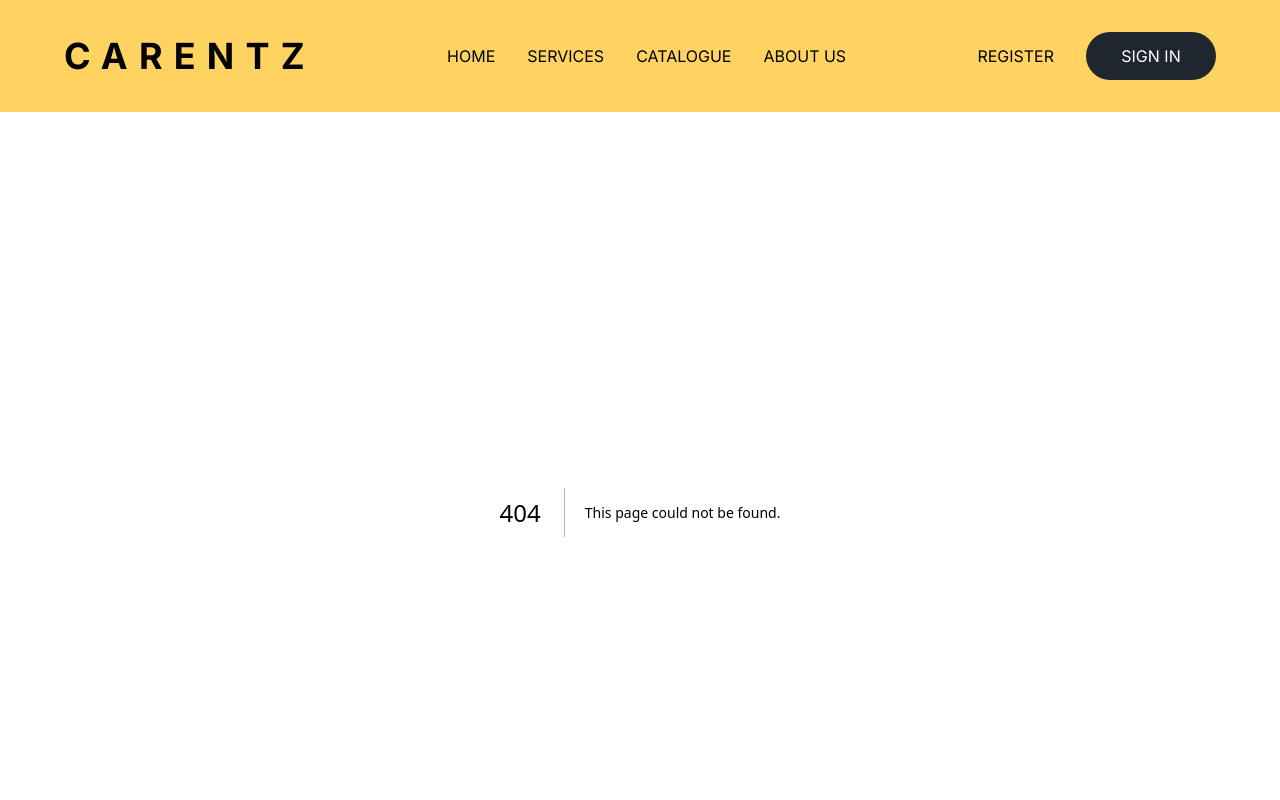
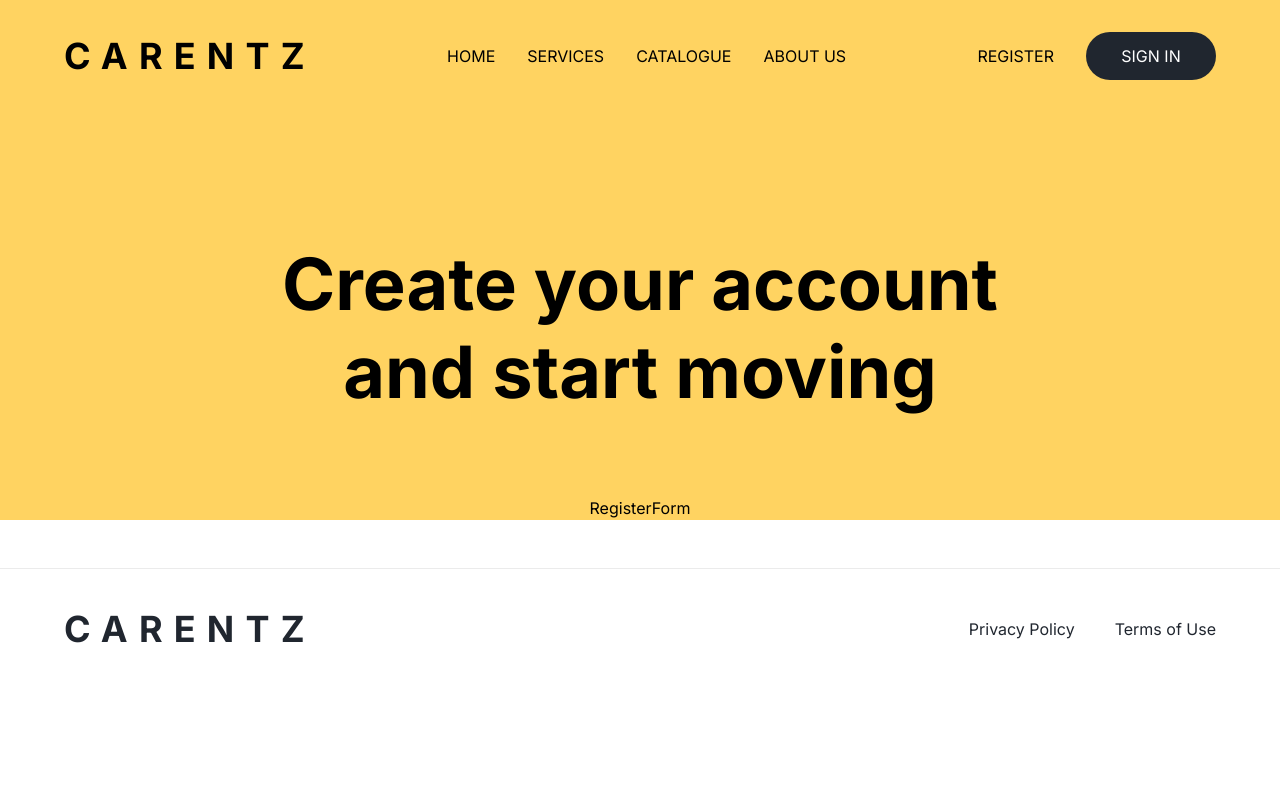
Before and after one commit to Sh4ke96/Car-Hub, a Next.js app: page /register in a window 1280 px wide. Before the commit this address had no page. Shown: the top 800 px of the page. Built offline with nearby package versions, Linux system fonts and the light colour scheme.

Commit message:
create register page, create register component, start to styling

```diff
--- /dev/null
+++ b/app/register/page.tsx
@@ -0,0 +1,19 @@
+import { FC } from "react";
+import { RegisterForm } from "@/components";
+
+const RegisterPage: FC = () => {
+  return (
+    <div className="bg-primary">
+      <div className="relative z-0 flex flex-col items-center pt-32 mx-auto max-w-screen-2xl">
+        <h1 className="font-bold leading-[5.5rem] text-7xl max-w-3xl text-center">
+          Create your account and start moving
+        </h1>
+        <div className="pt-20">
+          <RegisterForm />
+        </div>
+      </div>
+    </div>
+  );
+};
+
+export default RegisterPage;
--- /dev/null
+++ b/components/RegisterForm.tsx
@@ -0,0 +1,7 @@
+import { FC } from "react";
+
+const RegisterForm: FC = () => {
+  return <form>RegisterForm</form>;
+};
+
+export default RegisterForm;
--- a/components/index.ts
+++ b/components/index.ts
@@ -8,6 +8,7 @@ import CustomFilter from "./CustomFilter";
 import CarCard from "./CarCard";
 import CarDetails from "./CarDetails";
 import ShowMore from "./ShowMore";
+import RegisterForm from "./RegisterForm";
 
 export {
   Hero,
@@ -20,4 +21,5 @@ export {
   CarCard,
   CarDetails,
   ShowMore,
+  RegisterForm,
 };
```
Also changed, not shown: components/Input.tsx (added).
